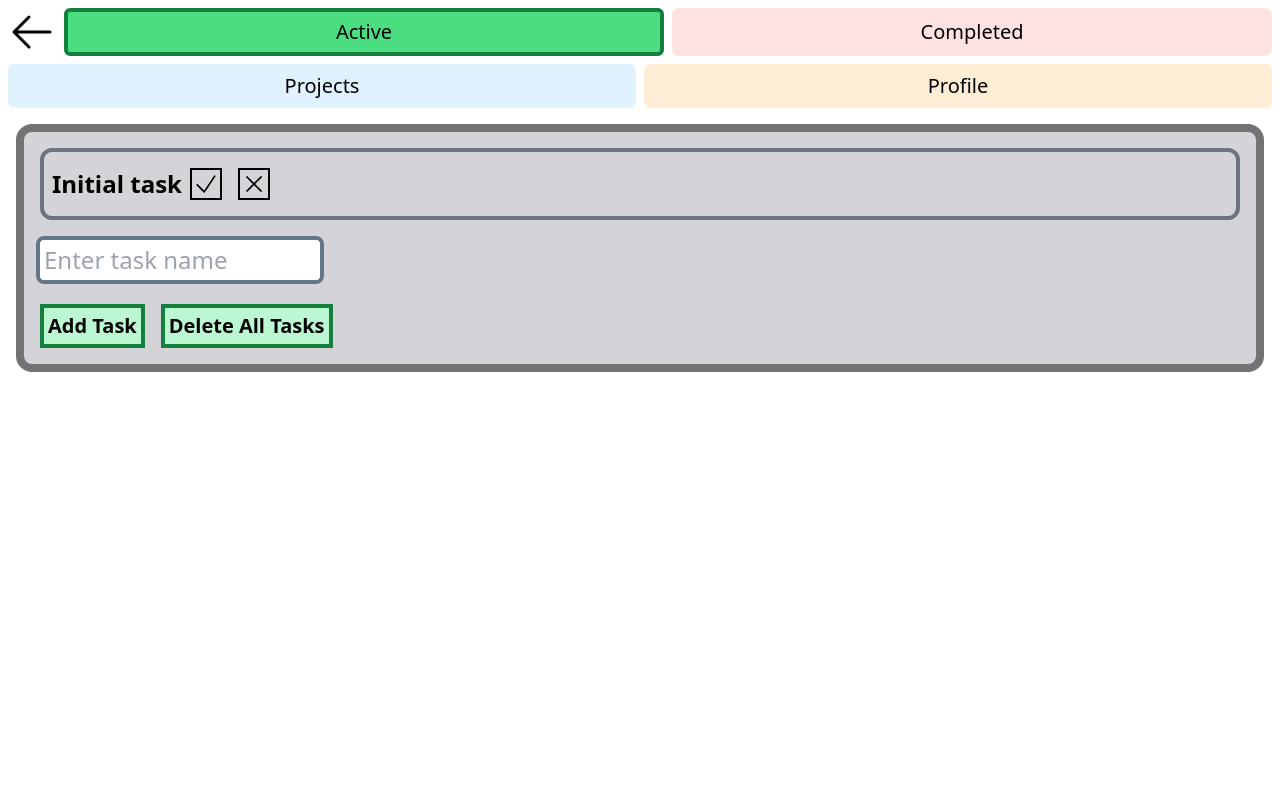
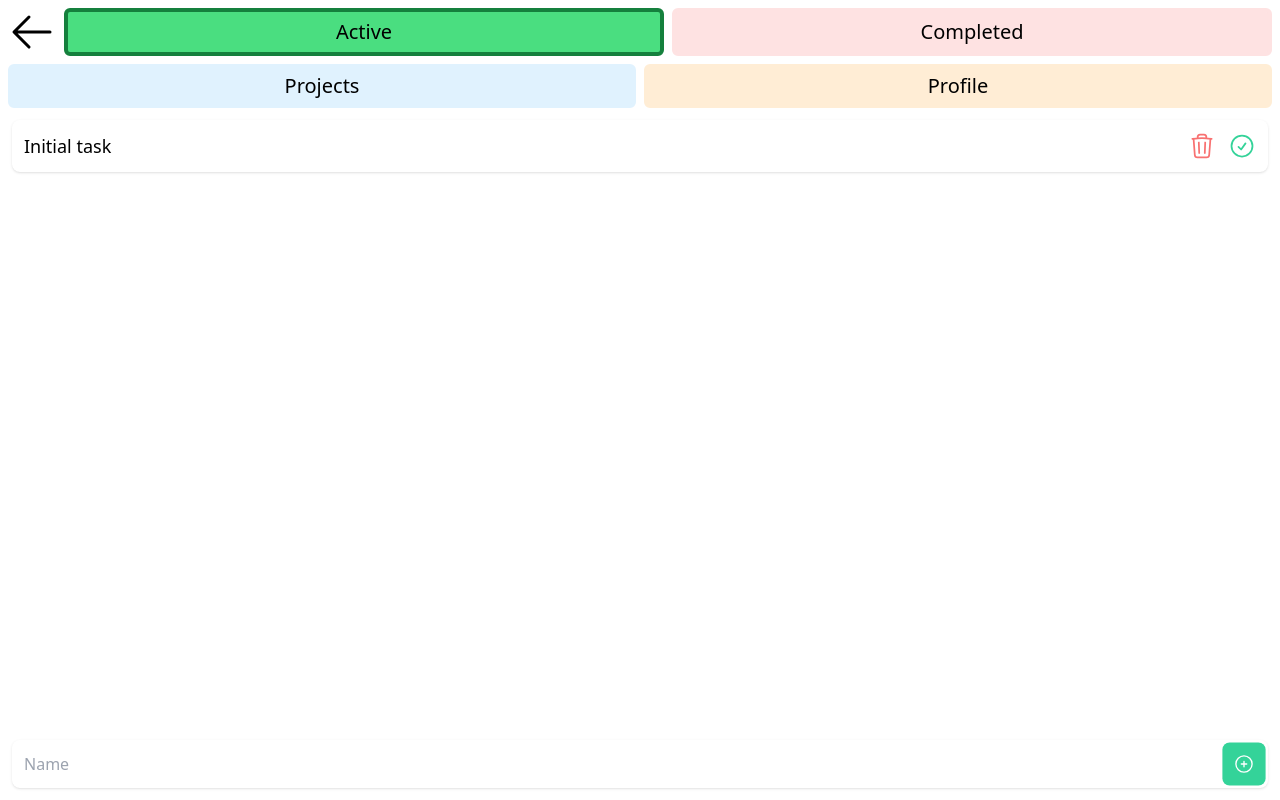
Before and after one commit to YangKai232323/taskListTry, a React (Vite) app: page / in a window 1280 px wide. Built offline with nearby package versions, Linux system fonts and the light colour scheme.

Commit message:
feat: taskList redesign

```diff
--- a/mprocs.yaml
+++ b/mprocs.yaml
@@ -1,3 +1,3 @@
 procs:
   server: "npm run dev"
-  shell: "powershell"
+  shell: "bash"
--- a/src/ProjectList.tsx
+++ b/src/ProjectList.tsx
@@ -18,7 +18,7 @@ export function ProjectList({
 }: Props) {
     const [inputProjectName, setInputProjectName] = useState('')
 
-    const [isMenuVisible, setIsMenuVisible] = useState(false)
+    const [showMenu, setIsMenuVisible] = useState(false)
 
     const [clickedProject, setClickedProject] = useState(-1)
 
@@ -63,7 +63,8 @@ export function ProjectList({
                     )
                 })}
             </ul>
-            {isMenuVisible && (
+
+            {showMenu && (
                 <ProjectSwitchMenu
                     projectId={clickedProject}
                     close={() => setIsMenuVisible(false)}
@@ -75,6 +76,7 @@ export function ProjectList({
                     }
                 ></ProjectSwitchMenu>
             )}
+
             <div className="flex p-4">
                 <input
                     type="text"
--- a/src/TaskList.tsx
+++ b/src/TaskList.tsx
@@ -1,7 +1,6 @@
 import { Task } from './types'
 import { useState } from 'react'
-import { CheckIcon } from '@heroicons/react/24/outline'
-import { XMarkIcon } from '@heroicons/react/24/solid'
+import { CheckCircleIcon, PlusCircleIcon, TrashIcon } from '@heroicons/react/24/outline'
 
 interface Props {
     tasks: Task[]
@@ -18,7 +17,6 @@ export function TaskList({
     addTask,
     deleteTask,
     completeTask,
-    nukeTasks,
     editable,
 }: Props) {
     const [inputTaskName, setInputTaskName] = useState<string>('')
@@ -26,40 +24,41 @@ export function TaskList({
     const [isValid, setIsValid] = useState(true)
 
     return (
-        <div className="rounded-2xl border-neutral-500 bg-zinc-300 border-8 m-4">
-            <ul className="border-slate-400">
+        <div className="">
+            <ul className="text-lg">
                 {tasks.map((task) => (
-                    <li className="rounded-xl font-bold m-4 text-2xl p-2 border-gray-500 border-4 flex items-center">
+                    <li className="rounded-lg m-3 px-3 py-1 shadow transition-all flex items-center justify-between">
                         <p className="break-all">{task.name}</p>
                         {editable && (
-                            <>
+                            <div>
                                 <button
                                     type="button"
-                                    className="text-3xl border-black border-2 m-2"
-                                    onClick={() => completeTask?.(task.name)}
+                                    className="m-2 mx-1"
+                                    onClick={() => deleteTask?.(task.name)}
                                 >
-                                    <CheckIcon className="w-7 h-7" />
+                                    <TrashIcon className="w-7 h-7 text-red-400" />
                                 </button>
                                 <button
                                     type="button"
-                                    className="text-3xl border-black border-2 m-2"
-                                    onClick={() => deleteTask?.(task.name)}
+                                    className="m-2 mr-0"
+                                    onClick={() => completeTask?.(task.name)}
                                 >
-                                    <XMarkIcon className="w-7 h-7" />
+                                    <CheckCircleIcon className="w-7 h-7 text-emerald-400" />
                                 </button>
-                            </>
+                            </div>
                         )}
                     </li>
                 ))}
             </ul>
             {editable && (
-                <>
+                <div className="p-3 fixed bottom-0 w-full">
+                    <div className="flex justify-between gap-3 shadow rounded-lg">
                         <input
                             value={inputTaskName}
                             id="taskInput"
-                        className="text-2xl p-1 m-1 ml-3 rounded-lg border-slate-500 border-4 items-center justify-center flex mt-4 w-72"
+                            className="h-12 p-3 bg-transparent w-full outline-none"
                             type="text"
-                        placeholder="Enter task name"
+                            placeholder="Name"
                             onInput={(event: any) => {
                                 setInputTaskName(event.target.value)
                                 if (
@@ -73,36 +72,31 @@ export function TaskList({
                                 }
                             }}
                         />
-
-                    {isValid || (
-                        <p className="text-center text-red-600 font-bold">
-                            This task name is already taken
-                        </p>
-                    )}
-
+                        {isValid ? (
                             <button
                                 type="button"
-                        className="font-bold m-4 text-xl bg-green-200 p-1 border-green-700 border-4 mr-0"
+                                className="h-12 aspect-square rounded-lg text-white bg-emerald-400 p-3 scale-90 active:scale-75 active:bg-emerald-300 md:hover:bg-emerald-300 transition-all"
                                 onClick={() => {
                                     if (!inputTaskName) {
-                                alert('Please, enter something before add task')
+                                        alert(
+                                            'Name is mandatory'
+                                        )
                                     } else {
                                         addTask?.(inputTaskName)
                                         setInputTaskName('')
                                     }
                                 }}
                             >
-                        Add Task
+                                <PlusCircleIcon />
                             </button>
+                        ) : (
+                            <p className="flex justify-center items-center rounded-lg px-2 w-fit text-white bg-red-400 font-bold whitespace-nowrap">
+                                Name's taken
+                            </p>
+                        )}
 
-                    <button
-                        type="button"
-                        className="font-bold m-4 text-xl bg-green-200 p-1 border-green-700 border-4"
-                        onClick={nukeTasks}
-                    >
-                        Delete All Tasks
-                    </button>
-                </>
+                    </div>
+                </div>
             )}
         </div>
     )
```
Lines whose indentation alone changed are shown as unchanged.
